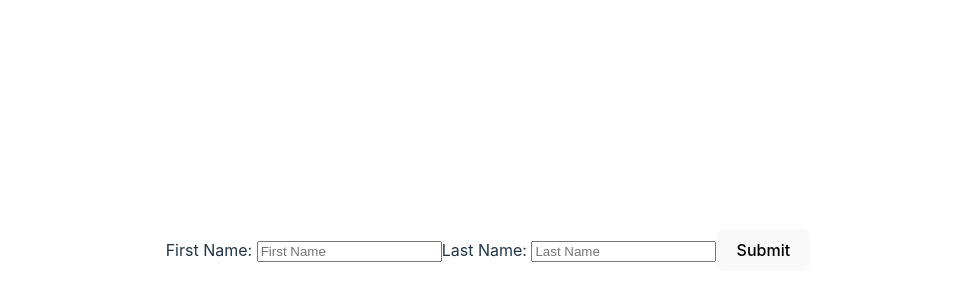
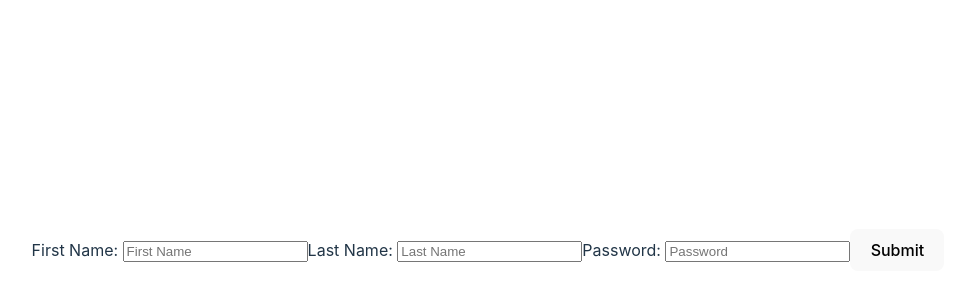
Before and after one commit to barorod/react-form, a React (Vite) app: page / in a window 1280 px wide. Shown: the part 150-450 px from the top of the page, without its empty margins (152-1107 px from the left). Built offline with nearby package versions, Linux system fonts and the light colour scheme.

Commit message:
Add better react form

```diff
--- a/src/App.jsx
+++ b/src/App.jsx
@@ -1,11 +1,13 @@
 import './App.css';
+import BetterSignupForm from './BetterSignupForm';
 import SignupForm from './SignupForm';
 import UsernameForm from './UsernameForm';
 
 function App() {
 	return (
 		<>
-			<SignupForm />
+			<BetterSignupForm />
+			{/* <SignupForm /> */}
 			{/* <UsernameForm /> */}
 		</>
 	);
--- /dev/null
+++ b/src/BetterSignupForm.jsx
@@ -0,0 +1,55 @@
+import { useState } from 'react';
+
+function BetterSignupForm() {
+	const [formData, setFormData] = useState({
+		firstName: '',
+		lastName: '',
+		password: '',
+	});
+
+	const handleChange = (evt) => {
+		const changedField = evt.target.name;
+		const newValue = evt.target.value;
+		setFormData((currData) => {
+			currData[changedField] = newValue;
+			return { ...currData };
+		});
+	};
+	const handleSubmit = () => {
+		console.log(firstName, lastName);
+	};
+	return (
+		<div>
+			<label htmlFor="firstname">First Name: </label>
+			<input
+				type="text"
+				placeholder="First Name"
+				value={formData.firstName}
+				onChange={handleChange}
+				id="firstname"
+				name="firstName"
+			/>
+			<label htmlFor="lastname">Last Name: </label>
+			<input
+				type="text"
+				placeholder="Last Name"
+				value={formData.lastName}
+				onChange={handleChange}
+				id="lastname"
+				name="lastName"
+			/>
+			<label htmlFor="password">Password: </label>
+			<input
+				type="password"
+				placeholder="Password"
+				value={formData.password}
+				onChange={handleChange}
+				id="password"
+				name="password"
+			/>
+			<button onClick={handleSubmit}>Submit</button>
+		</div>
+	);
+}
+
+export default BetterSignupForm;
```
